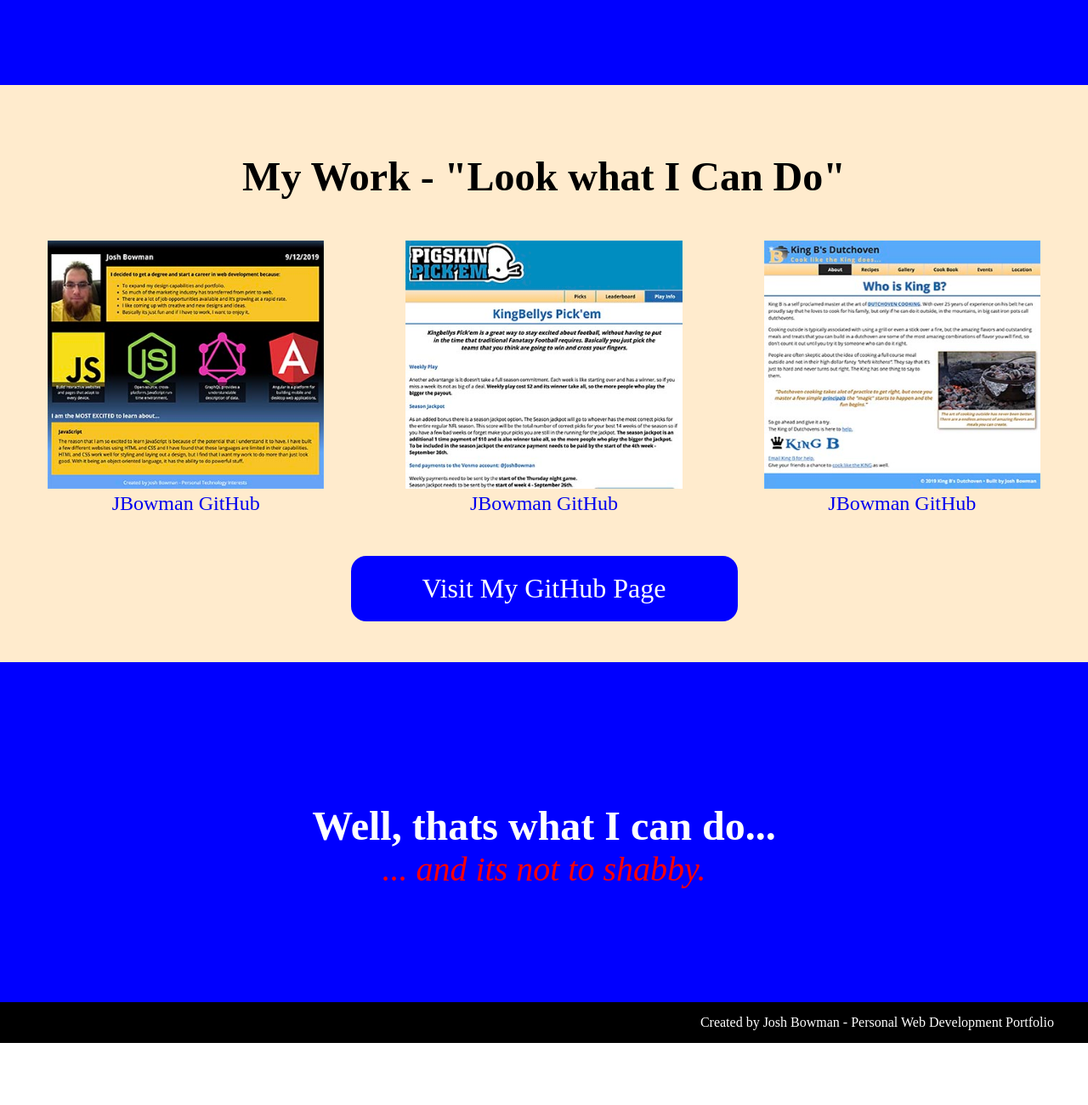
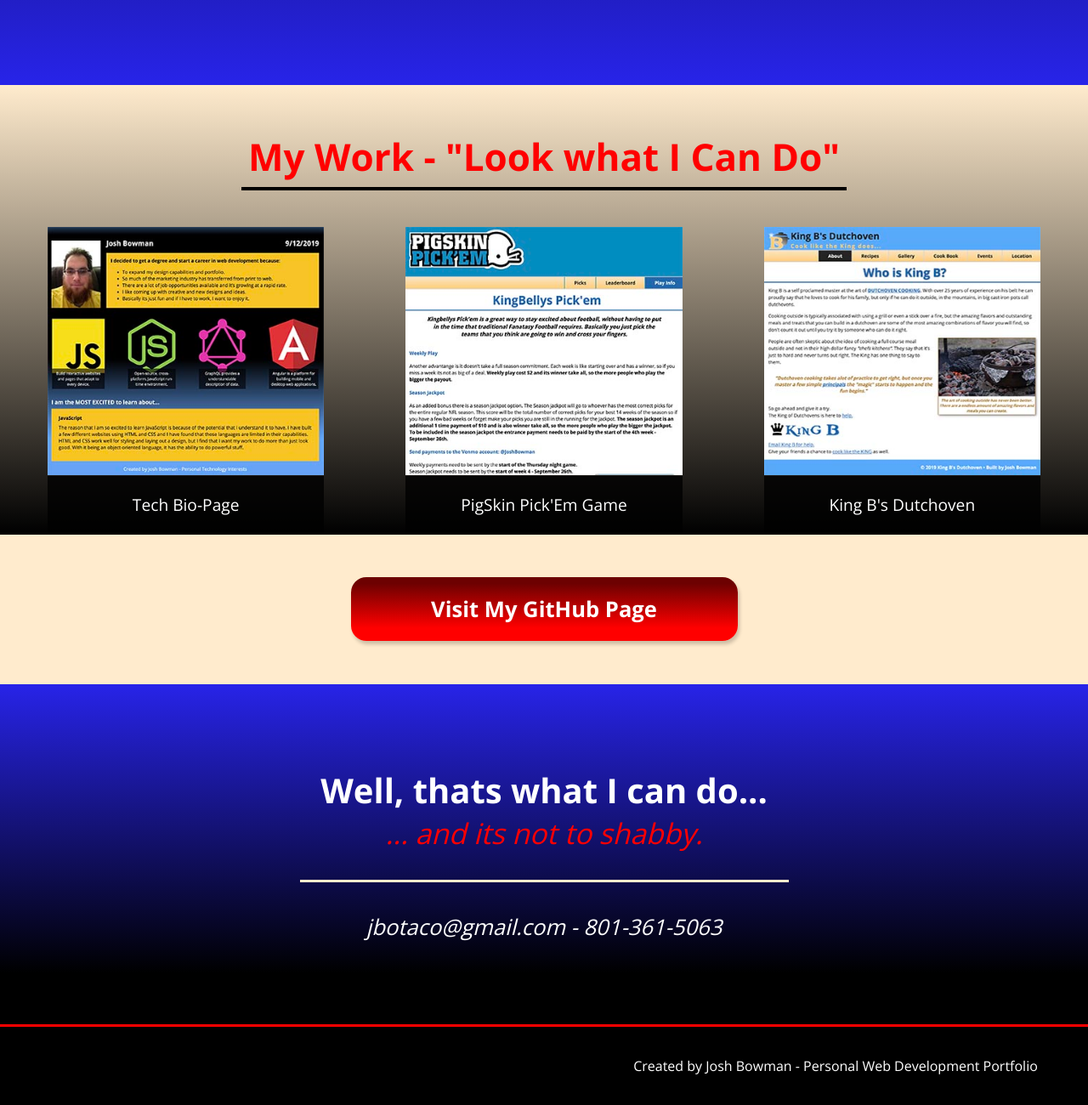
Before and after one commit to JBowman-2/personal-portfolio, a plain HTML site: page index.html in a window 1280 px wide. Shown: the part 700-2000 px from the top of the page at 85% size. Before the commit the page ends 1927 px from the top, so only its background shows below. Drawn offline with nearby package versions, Linux system fonts and the light colour scheme.

Commit message:
final commit

```diff
--- a/index.html
+++ b/index.html
@@ -4,6 +4,7 @@
     <meta charset="UTF-8">
     <meta name="viewport" content="width=device-width, initial-scale=1.0">
     <meta http-equiv="X-UA-Compatible" content="ie=edge">
+    <link href="https://fonts.googleapis.com/css?family=Open+Sans:400,700&display=swap" rel="stylesheet">
     <link href="styles.css" rel="stylesheet">
     <title>Bowman Portfolio</title>
 
@@ -26,17 +27,17 @@
         <div class="projects-grid">
             <a href="https://jb-tech.netlify.com/" target="_blank" class="project-tile">
             <figure><img src="images/jbtech.jpg" class="project-image" alt="project"/>
-            <figcaption class="caption"> JBowman GitHub </figcaption></figure>
+            <figcaption class="caption"> Tech Bio-Page </figcaption></figure>
             </a>
 
             <a href="http://kbpickem.botechdesigns.com/" target="_blank" class="project-tile">
                 <figure><img src="images/pick.jpg" class="project-image" alt="project"/>
-                <figcaption class="caption"> JBowman GitHub </figcaption></figure>
+                <figcaption class="caption"> PigSkin Pick'Em Game </figcaption></figure>
                 </a>
 
                 <a href="http://dgm2120.botechdesigns.com/08Media/" target="_blank" class="project-tile">
                     <figure><img src="images/kingB.jpg" class="project-image" alt="project"/>
-                    <figcaption class="caption">  JBowman GitHub </figcaption></figure>
+                    <figcaption class="caption">  King B's Dutchoven </figcaption></figure>
                     </a>
         </div>
         <div class="github">
@@ -50,15 +51,16 @@
 
         <h2 class="contactMe">Well, thats what I can do... </h2>
         <p class="bye">... and its not to shabby.</p>
+        <p class="info"> jbotaco@gmail.com - 801-361-5063</p>
 
 
 
     </section>
 
     <script src="https://cdn.freecodecamp.org/testable-projects-fcc/v1/bundle.js"></script>
+    <footer>
+            <p>Created by Josh Bowman - Personal Web Development Portfolio</p>
+          </footer>
+</body>
 
-</body>
-<footer>
-        <p>Created by Josh Bowman - Personal Web Development Portfolio</p>
-      </footer>
 </html>
--- a/styles.css
+++ b/styles.css
@@ -23,6 +23,10 @@ body, p, h1, h2, h3, h4 {
     }
   }
 
+body {
+    font-family: 'Open Sans', sans-serif;
+}
+
 nav {
     display: flex;
     justify-content: flex-end;
@@ -41,7 +45,7 @@ nav {
     margin-bottom: 0px;
     list-style: none;
     width: 250px;
-    font-size: 1.5rem;
+    font-size: 1.3rem;
     color: white;
 
 }
@@ -55,7 +59,7 @@ nav {
 }
 
 .menu li a:hover {
-    background-color: black;
+    background-color: rgb(4, 3, 83);
     color: white;
  }
 
@@ -67,7 +71,7 @@ nav {
     justify-content: center;
     align-items: center;
     color: white;
-    background-color: blue;
+    background: linear-gradient(to bottom, black 15%, rgba(27, 23, 231, 0.945) 100%);
     width: 100%;
     height: 100vh;
 
@@ -75,7 +79,7 @@ nav {
  }
 
  .tag {
-     color: black;
+     color: white;
      font-size: 5rem;
  }
 
@@ -86,6 +90,7 @@ nav {
 
 .proj-section {
     background-color: blanchedalmond;
+    background: linear-gradient(to top, blanchedalmond 25%, black 15%, blanchedalmond 100%);
     text-align: center;
     padding: 3rem 1rem;
 
@@ -95,10 +100,15 @@ nav {
 .project-header {
     display: flex;
     justify-content: center;
-    font-size: 3rem;
-    max-width: 800px;
+    font-size: 2.75rem;
+    font-weight: 700px;
+    max-width: 700px;
     margin: auto;
-    padding: 2rem;
+    padding: 6px;
+    margin-bottom: 1.7rem;
+    border-bottom: 4px solid black;
+    color: red;
+
 }
 
 .projects-grid {
@@ -118,11 +128,7 @@ nav {
   }
 
 
-  .project-title {
-    font-size: 2rem;
-    padding: 2rem 0.5rem;
 
-  }
 
   .project-image {
     max-height: 300px;
@@ -131,30 +137,44 @@ nav {
   }
 
   .caption {
-      font-size: 1.5rem;
+    font-size: 1.2rem;
+    color: white;
+    background: rgba(0,0,0,.8);
+    padding: 20px;
+    text-align: center;
+    position: relative;
+    bottom: 4px;
+
   }
+
+  .github p a:hover{
+    background: linear-gradient(to bottom, black 15%, rgba(27, 23, 231, 0.945) 100%);
+}
 
   .github p a{
     display: flex;
     justify-content: center;
     text-decoration: none;
     color: white;
-    background-color: blue;
-    font-size: 2rem;
+    background: linear-gradient(to top, red 20%, rgb(109, 1, 1) 90%);
+    font-size: 1.6rem;
     margin: auto;
     padding: 20px;
     max-width: 415px;
     border-radius: 18px;
+    margin-bottom: .2rem;
+    font-weight: 700;
+    box-shadow: 2px 4px 4px rgba(0, 0, 0, 0.2);
+}
 
 
-}
 
 #contact {
     display: flex;
     flex-direction: column;
     justify-content: center;
     align-items: center;
-    background-color: blue;
+    background: linear-gradient(to top, black 15%, rgba(27, 23, 231, 0.945) 100%);
     color: white;
     width: 100%;
     height: 50vh;
@@ -163,8 +183,8 @@ nav {
 .contactMe {
     display: flex;
     justify-content: center;
-    font-size: 3rem;
-    padding-top: 6rem;
+    font-size: 2.5rem;
+
 
 }
 
@@ -172,9 +192,21 @@ nav {
     display: flex;
     justify-content: center;
     color: red;
-    font-size: 2.5rem;
+    font-size: 2.1rem;
     font-style: italic;
-    padding-bottom: 4rem;
+    padding-bottom: 2rem;
+}
+
+.info {
+    display: flex;
+    justify-content: center;
+    color: white;
+    font-size: 1.6rem;
+    font-style: italic;
+    padding-top: 35px;
+    border-top: 3px solid blanchedalmond;
+    width: 575px;
+
 }
 
 footer {
@@ -182,7 +214,9 @@ footer {
     justify-content: flex-end;
     color: white;
     background-color: black;
-    padding: 15px;
+    padding: 35px;
+    font-size: 1rem;
+    border-top: 3px solid red;
  }
 
  footer p {
```
